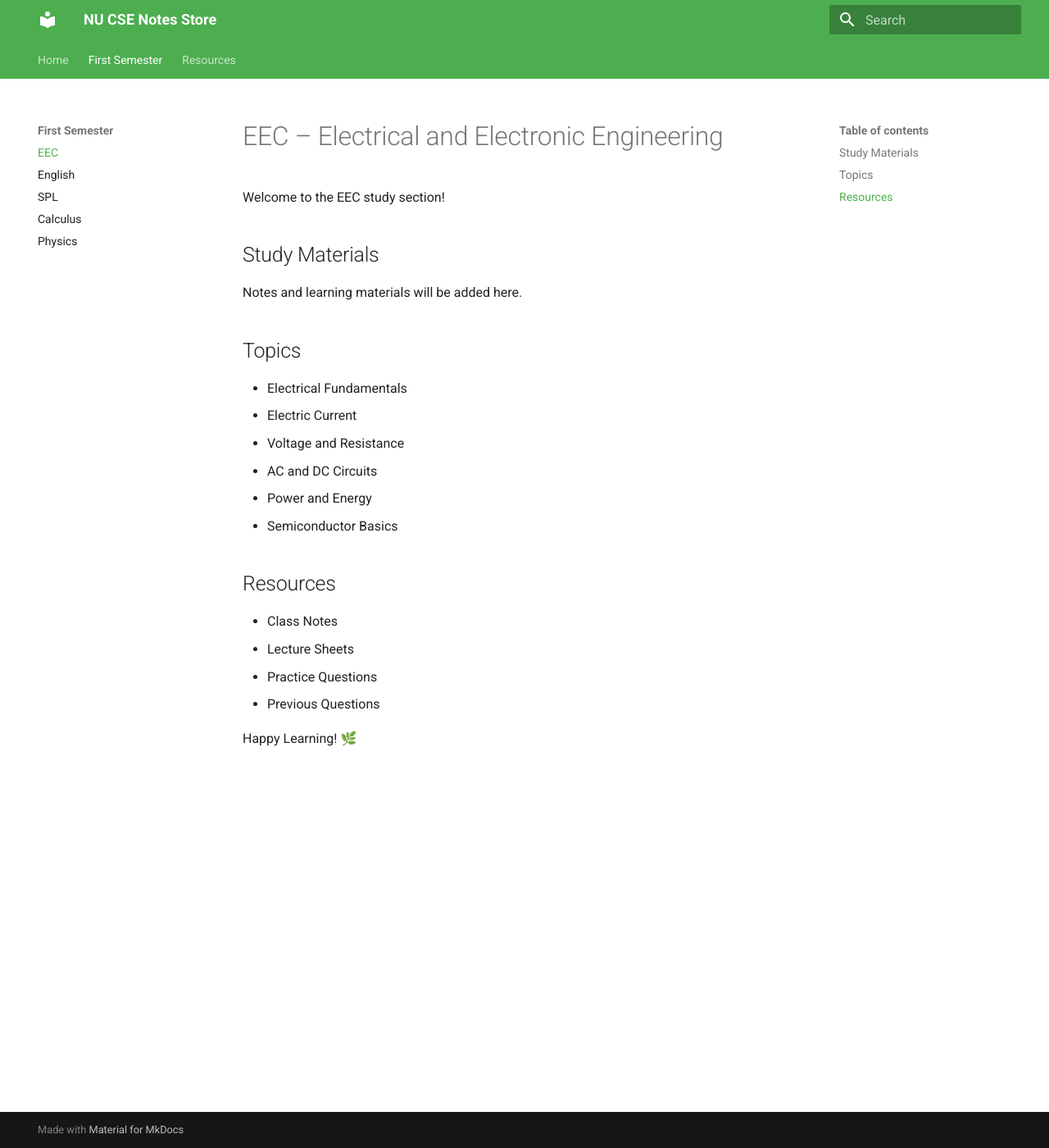
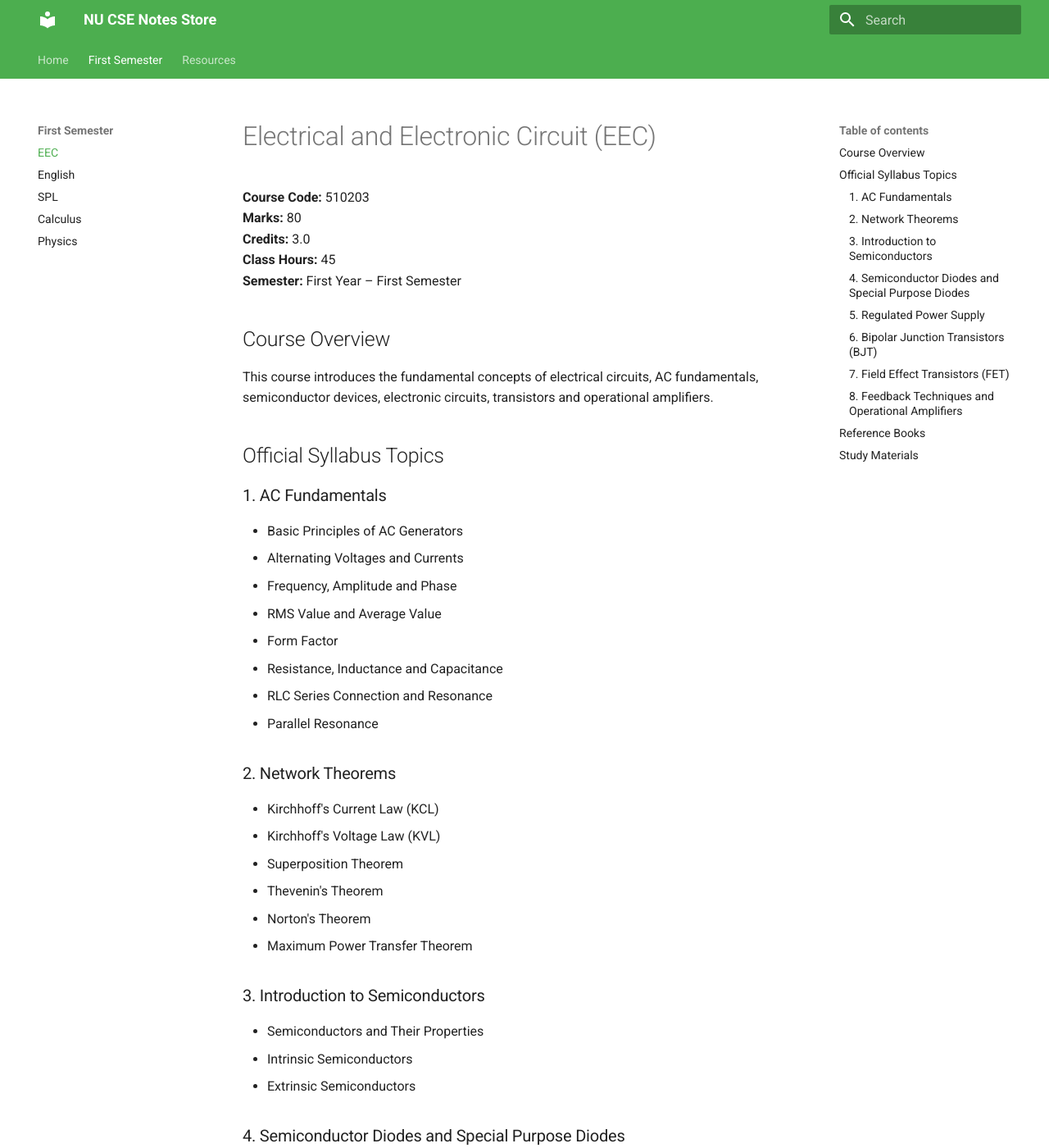
Before and after one commit to taimiyatahsin0-png/nu-cse-notes-store, an MkDocs documentation site: the page built from docs/subjects/eec/index.md, in a window 1280 px wide and 1400 px high. Shown: the whole window at 82% size. Built offline with MkDocs 1.6.1 and Material for MkDocs 9.7.7, drawn with Linux system fonts in a browser that asks for light colours; some of the changed text lies outside the part shown.

Commit message:
Revise EEC index with course details and topics
Expanded the EEC section with detailed course topics, resources, and study materials.

```diff
--- a/docs/subjects/eec/index.md
+++ b/docs/subjects/eec/index.md
@@ -1,25 +1,113 @@
-# EEC – Electrical and Electronic Engineering
 
-Welcome to the EEC study section!
+
+# Electrical and Electronic Circuit (EEC)
+
+**Course Code:** 510203
+**Marks:** 80
+**Credits:** 3.0
+**Class Hours:** 45
+**Semester:** First Year – First Semester
+
+## Course Overview
+
+This course introduces the fundamental concepts of electrical circuits, AC fundamentals, semiconductor devices, electronic circuits, transistors and operational amplifiers.
+
+## Official Syllabus Topics
+
+### 1. AC Fundamentals
+
+- Basic Principles of AC Generators
+- Alternating Voltages and Currents
+- Frequency, Amplitude and Phase
+- RMS Value and Average Value
+- Form Factor
+- Resistance, Inductance and Capacitance
+- RLC Series Connection and Resonance
+- Parallel Resonance
+
+### 2. Network Theorems
+
+- Kirchhoff's Current Law (KCL)
+- Kirchhoff's Voltage Law (KVL)
+- Superposition Theorem
+- Thevenin's Theorem
+- Norton's Theorem
+- Maximum Power Transfer Theorem
+
+### 3. Introduction to Semiconductors
+
+- Semiconductors and Their Properties
+- Intrinsic Semiconductors
+- Extrinsic Semiconductors
+
+### 4. Semiconductor Diodes and Special Purpose Diodes
+
+- Formation of P-N Junction
+- Properties of P-N Junction
+- V-I Characteristics
+- Basic Construction of Special Purpose Diodes
+- Characteristics, Operations and Uses of Special Diodes
+- Light Emitting Diode (LED)
+- Zener Diode
+
+### 5. Regulated Power Supply
+
+- Voltage Regulation
+- Rectifiers
+- Half-Wave Rectifiers
+- Full-Wave Rectifiers
+- Zener Diode Voltage Regulator
+- Transistor Voltage Regulator
+
+### 6. Bipolar Junction Transistors (BJT)
+
+- NPN and PNP Transistors
+- Amplifying Action of Transistor
+- Switching Action of Transistor
+- Transistor Characteristics in CB Configuration
+- Transistor Characteristics in CE Configuration
+- Transistor Characteristics in CC Configuration
+- Operating Point
+- Transistor Load Line Analysis
+- BJT Biasing
+
+### 7. Field Effect Transistors (FET)
+
+- Classification of FET
+- Construction and Operation of JFET
+- Characteristics of JFET
+- Operation and Characteristics of MOSFET
+- DC Biasing of JFET
+
+### 8. Feedback Techniques and Operational Amplifiers
+
+- Negative and Positive Feedback
+- Characteristics and Gain with Negative Voltage Feedback
+- Characteristics and Gain with Negative Current Feedback
+- Emitter Follower
+- Basic Characteristics of Operational Amplifiers
+- Inverting Amplifier
+- Non-Inverting Amplifier
+- Integrators
+- Differentiators
+- Summing Amplifiers
+
+## Reference Books
+
+1. A Textbook of Electrical Technology, Volume I — B. L. Theraja and A. K. Theraja
+2. Electronic Devices and Circuit Theory — Robert L. Boylestad and Louis Nashelsky
 
 ## Study Materials
 
-Notes and learning materials will be added here.
+- Chapter-wise Notes
+- Circuit Diagrams
+- Important Formulas
+- Solved Numerical Problems
+- Practical Applications
+- Previous Year Questions
 
-## Topics
+---
 
-- Electrical Fundamentals
-- Electric Current
-- Voltage and Resistance
-- AC and DC Circuits
-- Power and Energy
-- Semiconductor Basics
+*Based on the NU CSE syllabus effective from Session 2017–2018. Check for any later syllabus revisions.*
 
-## Resources
-
-- Class Notes
-- Lecture Sheets
-- Practice Questions
-- Previous Questions
-
-Happy Learning! 🌿
+Happy Learning! ⚡
```
